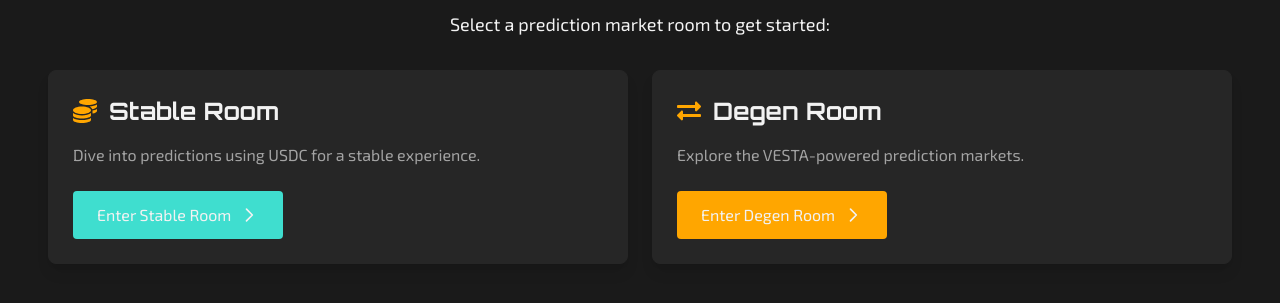
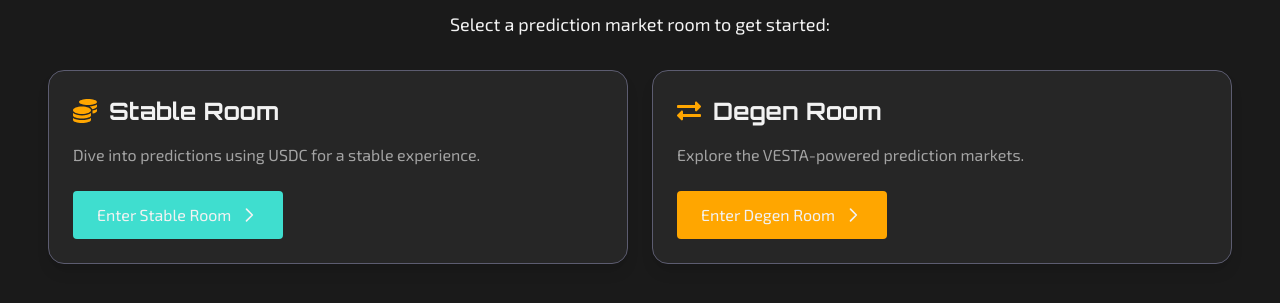
Before and after one commit to cobibean/vMARKET, a Next.js app: page / in a window 1280 px wide. Shown: the part 191-494 px from the top of the page. Built offline with nearby package versions, Linux system fonts and the light colour scheme; what thirdweb would draw is missing.

Commit message:
fixed time remaining, added animations to cards, fixed 'resolved: outcome visibility'

```diff
--- a/package.json
+++ b/package.json
@@ -19,7 +19,7 @@
     "clsx": "^2.1.1",
     "dotenv": "^16.4.7",
     "ethers": "^6.13.5",
-    "framer-motion": "^11.18.0",
+    "framer-motion": "^11.18.1",
     "lucide-react": "^0.469.0",
     "luxon": "^3.5.0",
     "next": "15.1.2",
--- a/src/app/globals.css
+++ b/src/app/globals.css
@@ -30,6 +30,7 @@
     --card-foreground: 0 0% 5%; /* Almost Black */
     --popover: 0 0% 100%; /* White */
     --popover-foreground: 0 0% 5%; /* Almost Black */
+    --radius: 1rem;
 
     /* Primary and Accent Colors */
     --primary: 174 71% 56%; /* Turquoise (#40e0d0) */
@@ -38,8 +39,8 @@
     --accent-foreground: 0 0% 5%; /* Almost Black */
 
     /* Secondary Colors */
-    --secondary: 0 0% 96.1%; /* Very Light Gray */
-    --secondary-foreground: 0 0% 5%; /* Almost Black */
+    --secondary: 240 5% 70%; /* Neutral light gray */
+    --secondary-foreground: 240 10% 30%; /* Darker gray text */
     --muted: 0 0% 96.1%; /* Very Light Gray */
     --muted-foreground: 0 0% 45.1%; /* Medium Gray */
 
@@ -48,9 +49,9 @@
     --destructive-foreground: 0 0% 98%; /* Almost White */
 
     /* Other UI Colors */
-    --border: 0 0% 89.8%; /* Light Gray */
-    --input: 0 0% 89.8%; /* Light Gray */
-    --ring: 0 0% 3.9%; /* Very Dark */
+    --border: 240 5% 60%; /* Neutral gray for borders */
+    --input: 240 5% 70%; /* Neutral gray for inputs */
+    --ring: 240 5% 50%; /* Neutral gray for focus rings */
 
     /* Chart Colors */
     --chart-1: 12 76% 61%;
@@ -58,12 +59,6 @@
     --chart-3: 197 37% 24%;
     --chart-4: 43 74% 66%;
     --chart-5: 27 87% 67%;
-
-    /* Radius */
-    --radius: 0.5rem;
-
-    /* Transition Duration */
-    --transition-duration: 0.3s;
   }
 
   .dark {
@@ -74,6 +69,7 @@
     --card-foreground: 0 0% 95%; /* Off-white */
     --popover: 0 0% 15%; /* Dark Gray */
     --popover-foreground: 0 0% 95%; /* Off-white */
+    --radius: 1rem;
 
     /* Primary and Accent Colors */
     --primary: 174 71% 56%; /* Turquoise (#40e0d0) */
@@ -82,8 +78,8 @@
     --accent-foreground: 0 0% 95%; /* Off-white */
 
     /* Secondary Colors */
-    --secondary: 0 0% 14.9%; /* Dark Gray */
-    --secondary-foreground: 0 0% 95%; /* Off-white */
+    --secondary: 240 5% 25%; /* Darker gray */
+    --secondary-foreground: 240 10% 80%; /* Light gray text */
     --muted: 0 0% 14.9%; /* Dark Gray */
     --muted-foreground: 0 0% 63.9%; /* Medium Gray */
 
@@ -92,9 +88,9 @@
     --destructive-foreground: 0 0% 95%; /* Off-white */
 
     /* Other UI Colors */
-    --border: 0 0% 14.9%; /* Dark Gray */
-    --input: 0 0% 14.9%; /* Dark Gray */
-    --ring: 0 0% 83.1%; /* Light Gray */
+    --border: 240 10% 40%; /* Darker gray for borders */
+    --input: 240 10% 30%; /* Darker gray for inputs */
+    --ring: 240 10% 30%; /* Dark gray for focus rings */
 
     /* Chart Colors */
     --chart-1: 220 70% 50%;
--- a/src/app/ui/card.tsx
+++ b/src/app/ui/card.tsx
@@ -1,21 +1,25 @@
 import * as React from "react"
 
 import { cn } from "@/app/lib/utils"
+import { motion, MotionProps } from "framer-motion";
 
-const Card = React.forwardRef<
-  HTMLDivElement,
-  React.HTMLAttributes<HTMLDivElement>
->(({ className, ...props }, ref) => (
-  <div
+type MotionCardProps = MotionProps & React.HTMLAttributes<HTMLDivElement>;
+
+const Card = React.forwardRef<HTMLDivElement, MotionCardProps>(({ className, ...props }, ref) => (
+  <motion.div
     ref={ref}
     className={cn(
       "rounded-lg border bg-card text-card-foreground shadow-sm",
       className
     )}
+    initial={{ opacity: 0, y: 20 }}
+    animate={{ opacity: 1, y: 0 }}
+    whileHover={{ scale: 1.02, boxShadow: "0px 10px 20px rgba(0,0,0,0.2)" }}
+    transition={{ duration: 0.5 }}
     {...props}
   />
-))
-Card.displayName = "Card"
+));
+Card.displayName = "Card";
 
 const CardHeader = React.forwardRef<
   HTMLDivElement,
--- a/src/app/vesta/components/marketPending.tsx
+++ b/src/app/vesta/components/marketPending.tsx
@@ -1,7 +1,7 @@
 export function MarketPending() {
     return (
         <div className="flex flex-col gap-2">
-            <div className="mb-2 bg-yellow-200 p-2 rounded-md text-center text-xs">
+            <div className="mb-2 bg-secondary/20 p-2 rounded-md text-center text-xs">
                 Pending resolution
             </div>
         </div>
--- a/src/app/vesta/components/marketResolved.tsx
+++ b/src/app/vesta/components/marketResolved.tsx
@@ -72,11 +72,13 @@
 
     return (
         <div className="flex flex-col gap-2">
-            <div className="mb-2 bg-green-200 p-2 rounded-md text-center text-xs">
+            {/* Theme-aware Resolved Container */}
+            <div className="mb-2 bg-green-200 dark:bg-green-800 p-2 rounded-md text-center text-xs text-green-800 dark:text-green-200">
                 {outcome >= 0 && outcome < options.length
                     ? `Resolved: ${options[outcome]}`
                     : "Error: Invalid Outcome"}
             </div>
+            {/* Claim Rewards Button */}
             <Button variant="outline" className="w-full" onClick={handleClaimRewards}>
                 Claim Rewards
             </Button>
--- a/src/app/vesta/components/marketTime.tsx
+++ b/src/app/vesta/components/marketTime.tsx
@@ -58,19 +58,22 @@
     return () => clearInterval(interval);
   }, [endTime, isEnded]);
 
+  // State-specific styles
+  const stateStyles = isEnded
+    ? "bg-red-200 text-red-800 dark:bg-red-800 dark:text-red-200"
+    : "bg-green-200 text-green-800 dark:bg-green-800 dark:text-green-200";
+
   return (
     <div
       className={cn(
         "mb-2 w-fit px-2 py-1 rounded border text-xs",
-    isEnded
-      ? "bg-destructive/20 border-destructive text-destructive-foreground"
-      : "border-border text-foreground",
+        stateStyles,
         className
       )}
     >
       {isEnded ? "Ended: " : "Ends: "} {formattedDate}
       {!isEnded && (
-    <div className="mt-1 text-muted-foreground text-xs">
+        <div className="mt-1">
           Time Remaining: {timeRemaining}
         </div>
       )}
--- a/tailwind.config.ts
+++ b/tailwind.config.ts
@@ -1,5 +1,3 @@
-
-
 import type { Config } from "tailwindcss";
 
 export default {
```
Also changed, not shown: 1 other file (tests, documents, lock files or other folders). Lines whose indentation alone changed are shown as unchanged.
